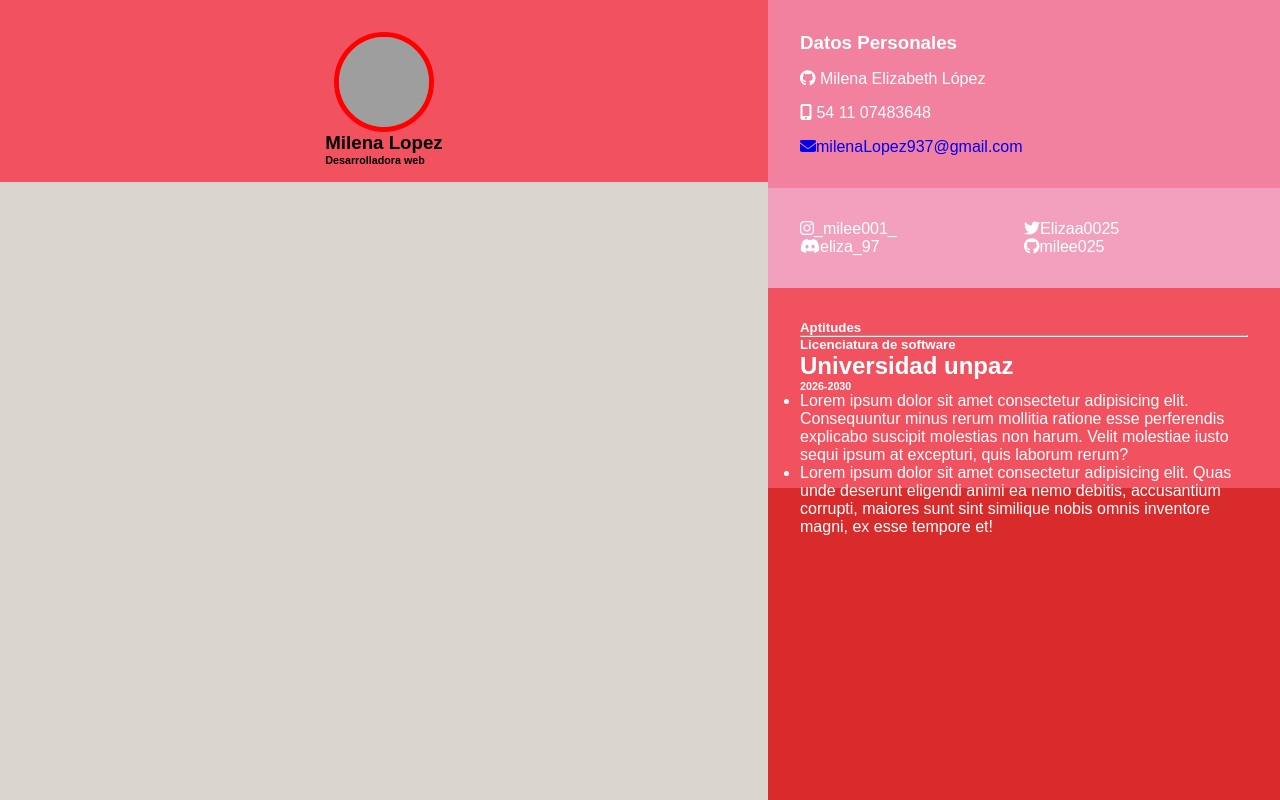
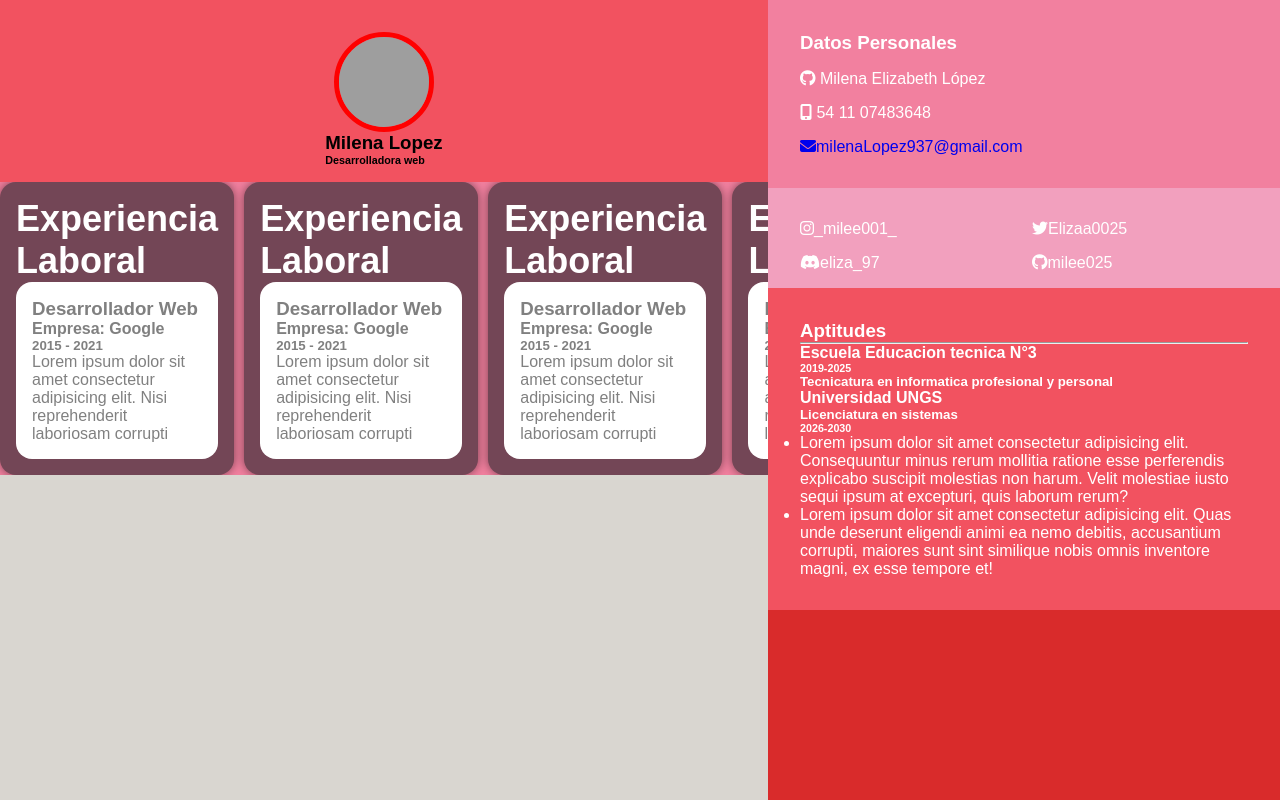
Before and after one commit to Milee025/landing-page, a plain HTML site: page index.html in a window 1280 px wide. Drawn offline with Linux system fonts and the light colour scheme; grey boxes are pictures that could not be loaded.

Commit message:
flex box

```diff
--- a/css/estiloCV.css
+++ b/css/estiloCV.css
@@ -103,11 +103,12 @@ img{
     background-color: #F2A0BE;
     padding: 2em;
     display: grid;
+    gap: 1em;
     grid-template-columns: repeat(2, 1fr);
 }
 
 .educacion {
-    height: 200px;
+    min-height: 200px;
     width: 100%;
     background-color: #F25260;
     padding: 2em;
@@ -119,3 +120,31 @@ img{
 .column{
     flex-direction: column;
 }
+.contenedorFlexbox{
+    display: flex;
+    background-color: #F2809F;
+    overflow-x: auto;
+    gap: 10px;
+}
+.tarjeta{
+    background-color: #734656;
+    color: white;
+    border-radius: 1em;/*Para redondear las esquinas*/
+    flex-basis: 100%;
+    flex-grow: 1; /*Para que no se expanda*/
+    flex-shrink: 1; /*Para que no se encoja*/
+    flex: 1 1 100px;/*Para que no se expanda ni se encoja*/
+    padding: 1em;/*Para que el texto no se pegue a los bordes*/
+    box-shadow: 0 0 10px 0 rgba(0, 0, 0, 0.5);
+}
+.tarjetaTitulo{
+    font-size: 1.5em;
+    font-weight: bold;
+}
+.tarjetaContenido{
+    font-size: 1em;
+    background-color: white;
+    color: gray;
+    padding: 1em;
+    border-radius: 1em;
+}
--- a/index.html
+++ b/index.html
@@ -19,6 +19,57 @@
             <h6>Desarrolladora web</h6>
         </div>
     </section>
+    <section class="contenedorFlexbox">
+        <article class="tarjeta">
+            <div class="tarjetaTitulo">
+                <h2>Experiencia Laboral</h2>
+            </div>
+            <div class="tarjetaContenido">
+                <h3>Desarrollador Web</h3>
+                <h4>Empresa: Google</h4>
+                <h5>2015 - 2021</h5>
+                <p>Lorem ipsum dolor sit amet consectetur adipisicing elit. Nisi reprehenderit laboriosam corrupti
+                </p>
+            </div>
+        </article>
+        <article class="tarjeta">
+            <div class="tarjetaTitulo">
+                <h2>Experiencia Laboral</h2>
+            </div>
+            <div class="tarjetaContenido">
+                <h3>Desarrollador Web</h3>
+                <h4>Empresa: Google</h4>
+                <h5>2015 - 2021</h5>
+                <p>Lorem ipsum dolor sit amet consectetur adipisicing elit. Nisi reprehenderit laboriosam corrupti
+                </p>
+            </div>
+        </article>
+        <article class="tarjeta">
+            <div class="tarjetaTitulo">
+                <h2>Experiencia Laboral</h2>
+            </div>
+            <div class="tarjetaContenido">
+                <h3>Desarrollador Web</h3>
+                <h4>Empresa: Google</h4>
+                <h5>2015 - 2021</h5>
+                <p>Lorem ipsum dolor sit amet consectetur adipisicing elit. Nisi reprehenderit laboriosam corrupti
+                </p>
+            </div>
+        </article>
+        <article class="tarjeta">
+            <div class="tarjetaTitulo">
+                <h2>Experiencia Laboral</h2>
+            </div>
+            <div class="tarjetaContenido">
+                <h3>Desarrollador Web</h3>
+                <h4>Empresa: Google</h4>
+                <h5>2015 - 2021</h5>
+                <p>Lorem ipsum dolor sit amet consectetur adipisicing elit. Nisi reprehenderit laboriosam corrupti
+                </p>
+            </div>
+        </article>
+    </section>
+
     </main>
     <aside>
         <section class="datosPersonales">
@@ -52,10 +103,14 @@
             </div>
         </section>
         <section class="educacion">
-            <h5>Aptitudes</h5>
+            <h3>Aptitudes</h3>
             <hr>
-            <h5>Licenciatura de software</h5>
-            <h2>Universidad unpaz</h2>
+
+            <h4>Escuela Educacion tecnica N°3</h4>
+            <h6>2019-2025</h6>
+            <h5>Tecnicatura en informatica profesional y personal</h5>
+            <h4>Universidad UNGS</h4>
+            <h5>Licenciatura en sistemas</h5>
             <h6>2026-2030</h6>
             <ul>
                 <li>Lorem ipsum dolor sit amet consectetur adipisicing elit. Consequuntur minus rerum mollitia ratione esse perferendis explicabo suscipit molestias non harum. Velit molestiae iusto sequi ipsum at excepturi, quis laborum rerum?</li>
```
